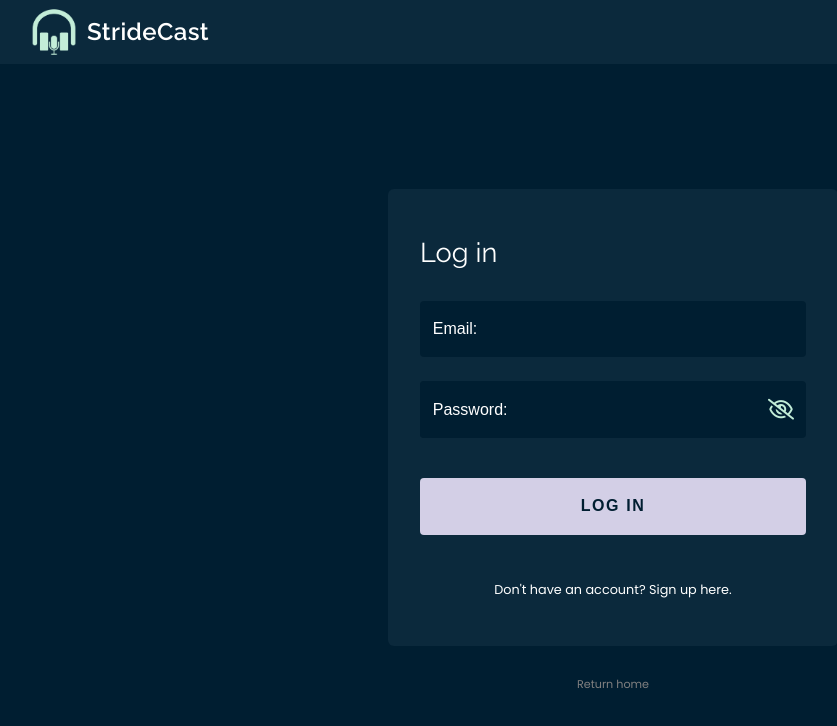
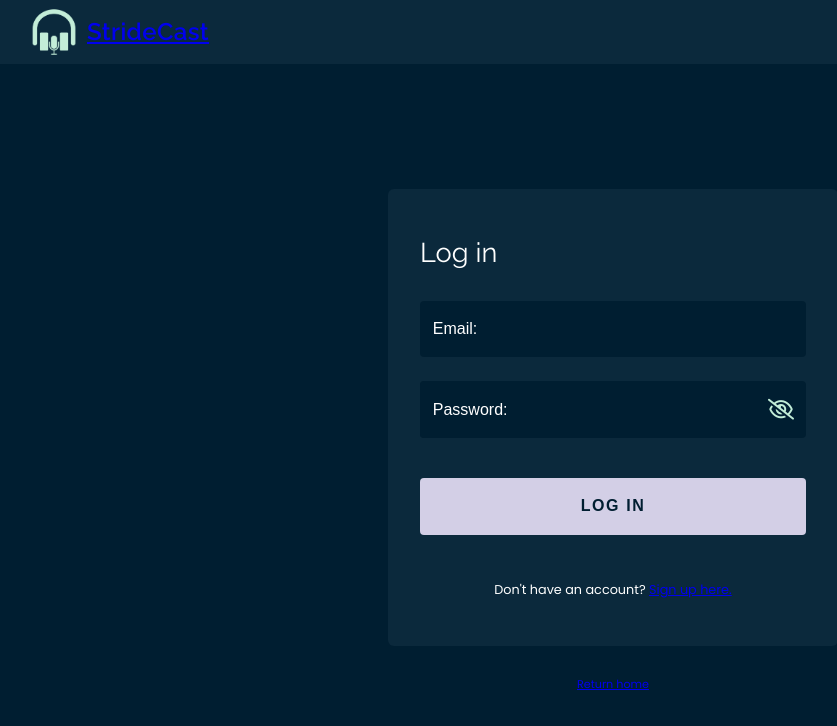
Before and after one commit to podcast-planner-project-4/StrideCast, a React (Vite) app: page /login in a window 1280 px wide. Shown: the top 726 px of the page, without its empty margins (27-864 px from the left). Built offline with nearby package versions, Linux system fonts and the light colour scheme.

Commit message:
set up routing on login and signup, error handling on walk distance input

```diff
--- a/src/App.jsx
+++ b/src/App.jsx
@@ -21,8 +21,10 @@ function App() {
   const [landingPage, setLandingPage] = useState(true);
   const [isLoading, setIsLoading] = useState(false);
   const [errorMessage, setErrorMessage] = useState("");
+  const [selectLessTime, setSelectLessTime] = useState('')
 
   const handleSubmit = (event) => {
+    setSelectLessTime("")
     event.preventDefault();
     setIsLoading(true);
     setErrorMessage("");
@@ -33,8 +35,8 @@ function App() {
     newUrl.pathname = "/search";
 
     if (walkDuration > 720) {
-      alert("Select Less Time");
-      return;
+      setIsLoading(false);
+      setSelectLessTime("Select Less Time");
     }
 
     // client.fetchPodcastGenres({
@@ -93,7 +95,13 @@ function App() {
   //     setWalkDuration(inputValue);
   //   }
   const handleWalkDurationChange = (event) => {
-    setWalkDuration(event.target.value);
+    const newValue = event.target.value
+    if (newValue.startsWith('0')) {
+      event.preventDefault();
+      console.log('hello')
+    } else {
+      setWalkDuration(newValue);
+    }
   };
 
   const handleSelectedGenreChange = (event) => {
@@ -124,6 +132,8 @@ function App() {
                 />
                 {landingPage ? (
                   <LandingPage />
+                ) : selectLessTime ? (
+                  <p className="errorMsg">{selectLessTime}</p>
                 ) : isLoading ? (
                   <APILoadingState />
                 ) : errorMessage ? (
--- a/src/components/Header.jsx
+++ b/src/components/Header.jsx
@@ -6,19 +6,15 @@ const Header = () => {
     <>
       <header>
         <div className="wrapper headerContainer">
-          <div className="logoContainer">
+          <Link to="/"><div className="logoContainer">
             <div>
               <img className="logo" src={strideCastLogo}></img>
             </div>
             <p className="logoWord">StrideCast</p>
-          </div>
+          </div></Link>
           <div className="topNavBtns">
-            <button className="signUpBtn">
-              <Link to="/signup" className="signUpLink">Sign up</Link>
-            </button>
-            <button className="logInBtn">
-              <Link to="/login" className="logInLink">Log in</Link>
-            </button>
+          <Link to="/signup"className="signUpLink"><button className="signUpBtn">Sign up</button></Link>
+          <Link to="/login" className="logInLink"><button className="logInBtn">Log in</button></Link>
           </div>
         </div>
       </header>
--- a/src/components/LogIn.jsx
+++ b/src/components/LogIn.jsx
@@ -1,15 +1,16 @@
 import strideCastLogo from "../assets/strideCastLogo.png";
+import { Link } from 'react-router-dom'
 
 function LogIn() {
   return (
     <div className="formPage">
       <div className="logInLogoContainer">
-        <div className="logoContainer">
+        <Link to="/"><div className="logoContainer">
             <div>
               <img className="logo" src={strideCastLogo}></img>
             </div>
             <p className="logoWord">StrideCast</p>
-        </div>
+        </div></Link>
       </div>
       <div className="formContainer">
         <h2>Log in</h2>
@@ -21,9 +22,9 @@ function LogIn() {
           </div>
           <button type="submit" className="logInFormBtn">Log in</button>
         </form>
-        <p>Don't have an account? Sign up here.</p>
+        <p>Don't have an account? <Link to="/signup"> Sign up here.</Link></p>
       </div>
-      <p className="homeLink">Return home</p>
+      <p className="homeLink"><Link to="/">Return home</Link></p>
     </div>
   );
 }
--- a/src/components/SignUp.jsx
+++ b/src/components/SignUp.jsx
@@ -1,15 +1,15 @@
 import strideCastLogo from "../assets/strideCastLogo.png";
-
+import { Link } from "react-router-dom"
 function SignUp() {
   return (
     <div className="formPage">
       <div className="logInLogoContainer">
-        <div className="logoContainer">
+        <Link to="/"><div className="logoContainer">
             <div>
               <img className="logo" src={strideCastLogo}></img>
             </div>
             <p className="logoWord">StrideCast</p>
-        </div>
+        </div></Link>
       </div>
       <div className="formContainer">
         <h2>Sign up</h2>
@@ -25,9 +25,9 @@ function SignUp() {
           </div>
           <button type="submit">Create an account</button>
         </form>
-        <p>Already have an account? Log in.</p>
+        <p>Already have an account? <Link to="/login">Log in.</Link></p>
       </div>
-      <p className="homeLink">Return home</p>
+      <p className="homeLink"><Link to="/">Return home</Link></p>
     </div>
   );
 }
```
